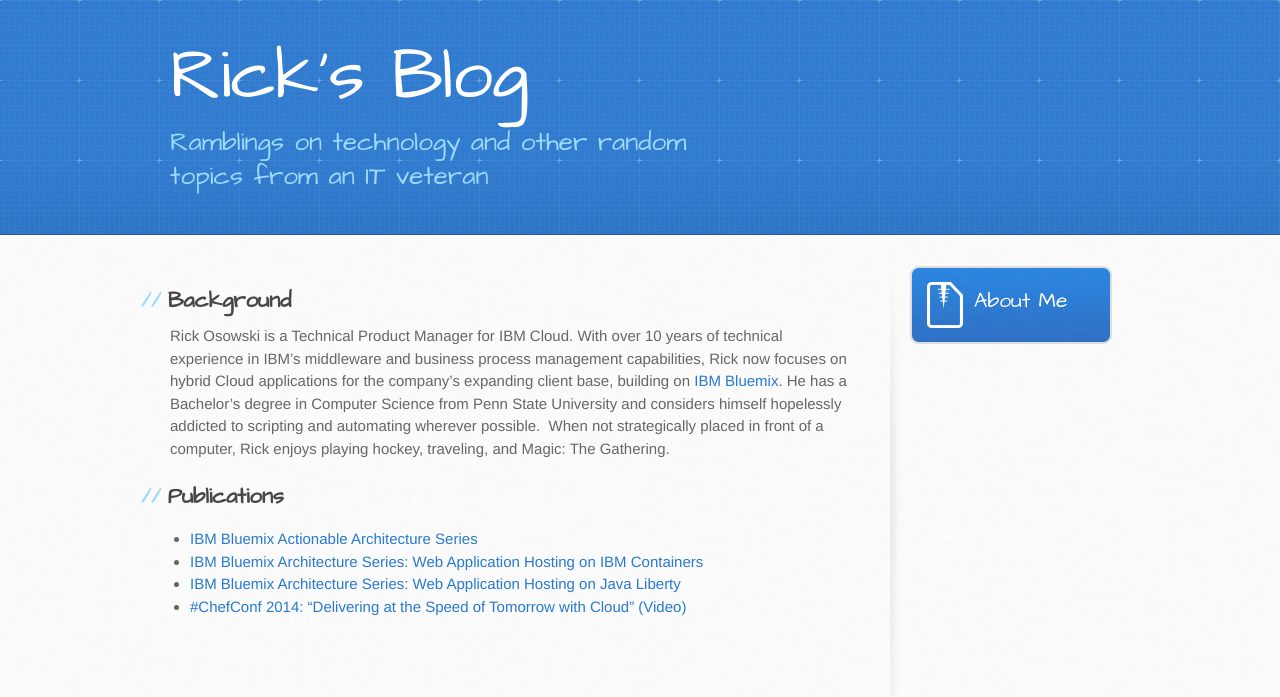
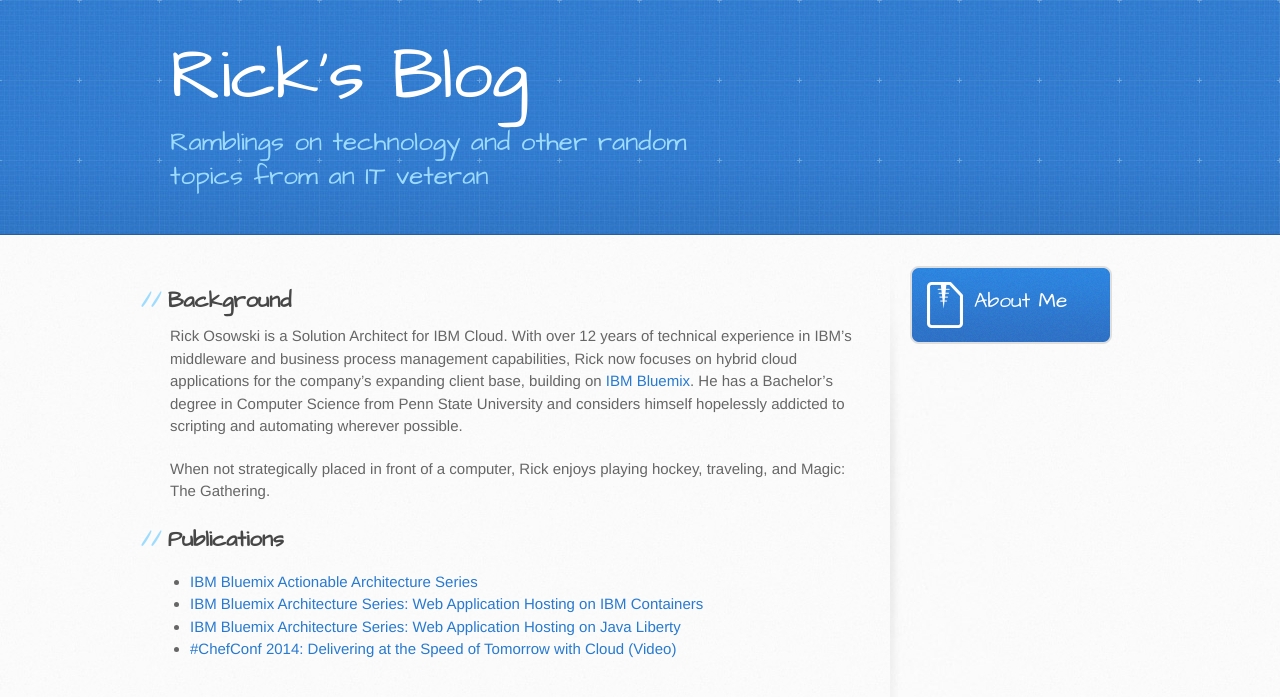
Before and after one commit to osowski/osowski.github.io, a Jekyll site: the page built from about-me.md, in a window 1280 px wide. Shown: the top 697 px of the page. Built offline with Jekyll 4.4.1, drawn with Linux system fonts in a browser that asks for light colours.

Commit message:
Updated about-me and titles
Signed-off-by: Rick Osowski <rosowski@gmail.com>

```diff
--- a/about-me.md
+++ b/about-me.md
@@ -4,15 +4,16 @@ title: About Me
 date: 2015-05-15T20:39:39+00:00
 author: Rick Osowski
 layout: default
-guid: http://rickosowski.com/?page_id=24
 ---
 ## Background
 
-Rick Osowski is a Technical Product Manager for IBM Cloud. With over 10 years of technical experience in IBM&#8217;s middleware and business process management capabilities, Rick now focuses on hybrid Cloud applications for the company&#8217;s expanding client base, building on <a href="https://console.ng.bluemix.net/" target="_blank">IBM Bluemix</a>. He has a Bachelor&#8217;s degree in Computer Science from Penn State University and considers himself hopelessly addicted to scripting and automating wherever possible.  When not strategically placed in front of a computer, Rick enjoys playing hockey, traveling, and Magic: The Gathering.
+Rick Osowski is a Solution Architect for IBM Cloud. With over 12 years of technical experience in IBM's middleware and business process management capabilities, Rick now focuses on hybrid cloud applications for the company's expanding client base, building on [IBM Bluemix](https://console.ng.bluemix.net/). He has a Bachelor's degree in Computer Science from Penn State University and considers himself hopelessly addicted to scripting and automating wherever possible.
+
+When not strategically placed in front of a computer, Rick enjoys playing hockey, traveling, and Magic: The Gathering.
 
 ## Publications
 
-  * <a href="http://ibm.biz/bluemix_labs" target="_blank">IBM Bluemix Actionable Architecture Series</a>
-  * <a href="http://w3.itso.ibm.com/abstracts/redp5181.html?Open" target="_blank">IBM Bluemix Architecture Series: Web Application Hosting on IBM Containers</a>
-  * <a href="http://w3.itso.ibm.com/abstracts/redp5184.html?Open" target="_blank">IBM Bluemix Architecture Series: Web Application Hosting on Java Liberty</a>
-  * <a href="https://www.youtube.com/watch?v=J99jjeH8XZs" target="_blank">#ChefConf 2014: &#8220;Delivering at the Speed of Tomorrow with Cloud&#8221; (Video)</a>
+  * [IBM Bluemix Actionable Architecture Series](http://ibm.biz/bluemix_labs)
+  * [IBM Bluemix Architecture Series: Web Application Hosting on IBM Containers](http://w3.itso.ibm.com/abstracts/redp5181.html?Open)
+  * [IBM Bluemix Architecture Series: Web Application Hosting on Java Liberty](http://w3.itso.ibm.com/abstracts/redp5184.html?Open)
+  * [#ChefConf 2014: Delivering at the Speed of Tomorrow with Cloud (Video)](https://www.youtube.com/watch?v=J99jjeH8XZs)
--- a/index.html
+++ b/index.html
@@ -1,6 +1,6 @@
 ---
 layout: default
-title: Rick's Blog - Ramblings on technology and other random topics from an IT veteran
+title: Home
 ---
 
 <div id="home">
```
